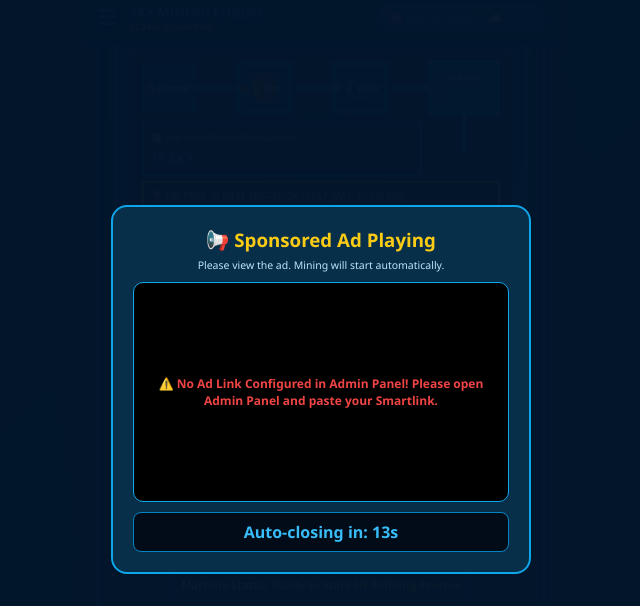
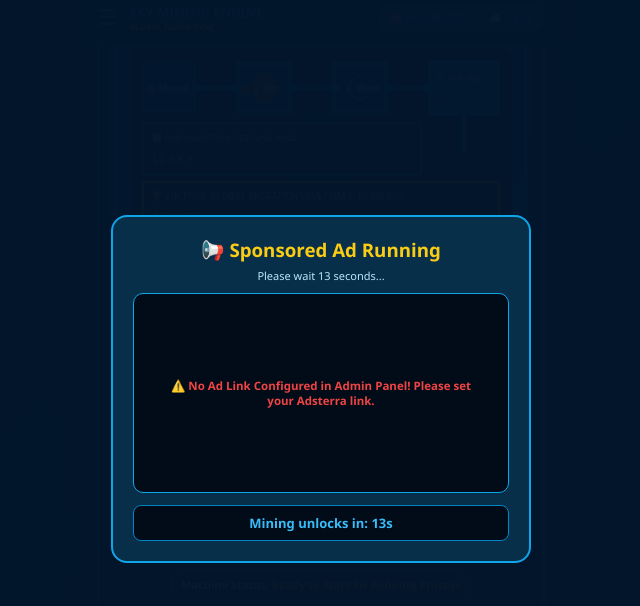
Before and after one commit to mgsml-sky/-mgsml-sky-mining, a plain HTML site: page index.html in a window 1280 px wide. Both pictures are taken after a click on the button "START 3H SKY MINING". Shown: the part 179-785 px from the top of the page, without its empty margins (319-959 px from the left). Drawn offline with Linux system fonts and the light colour scheme; no server answers.

Commit message:
Update index.html

```diff
--- a/index.html
+++ b/index.html
@@ -201,6 +201,7 @@
         }
         .admin-box { background: #0a0a0a; border: 1.5px solid #262626; padding: 24px; border-radius: 12px; width: 90%; max-width: 360px; text-align: center; max-height: 90vh; overflow-y: auto; }
 
+        /* Clean Ad Overlay Popup */
         #ad-modal {
             display: none; position: fixed; top: 0; left: 0; width: 100%; height: 100%;
             background: rgba(3, 22, 43, 0.98); z-index: 99999; justify-content: center; align-items: center; flex-direction: column;
@@ -289,17 +290,18 @@
         </div>
     </div>
 
+    <!-- Clean Ad Overlay with Timer & Clickable Banner / Smartlink Option -->
     <div id="ad-modal">
         <div class="ad-content-box">
-            <h3 style="color:#facc15; margin-bottom:6px;">📢 Sponsored Ad Playing</h3>
-            <p style="font-size:10.5px; color:#bae6fd; margin-bottom:10px;">Please view the ad. Mining will start automatically.</p>
+            <h3 style="color:#facc15; margin-bottom:6px;">📢 Sponsored Ad Running</h3>
+            <p style="font-size:11px; color:#bae6fd; margin-bottom:10px;" id="ad-instruction-text">Please wait <span id="ad-timer-sec">15</span> seconds...</p>
 
-            <div id="active-ad-container" style="width:100%; min-height:220px; background:#000; border-radius:10px; border:1.5px solid #0ea5e9; overflow:hidden; display:flex; justify-content:center; align-items:center; margin-bottom:10px;">
-                <!-- Ad will load dynamically here -->
+            <div id="active-ad-container" style="width:100%; min-height:200px; background:#020b18; border-radius:10px; border:1.5px solid #0ea5e9; overflow:hidden; display:flex; flex-direction:column; justify-content:center; align-items:center; margin-bottom:12px; padding:10px;">
+                <!-- Ad or Smartlink Link will render cleanly here -->
             </div>
 
-            <div id="ad-countdown-box" style="font-size:16px; font-weight:900; color:#38bdf8; background:#020b18; padding:8px; border-radius:8px; border:1.5px solid #0284c7;">
-                Auto-closing in: <span id="ad-timer-sec">15</span>s
+            <div id="ad-countdown-box" style="font-size:13px; font-weight:900; color:#38bdf8; background:#020b18; padding:8px; border-radius:8px; border:1.5px solid #0284c7;">
+                Mining unlocks in: <span id="ad-timer-sec-box">15</span>s
             </div>
         </div>
     </div>
@@ -625,7 +627,6 @@
             adminAdContent = document.getElementById('adm-adlink-input').value.trim();
             adminAdTimer = parseInt(document.getElementById('adm-adtimer-input').value) || 15;
 
-            // Save locally as well to ensure instant fallback
             localStorage.setItem('local_sky_ad_link', adminAdContent);
             localStorage.setItem('local_sky_ad_timer', adminAdTimer);
 
@@ -702,7 +703,6 @@
                 }
             });
 
-            // Load local backup first for instant availability
             if (localStorage.getItem('local_sky_ad_link')) {
                 adminAdContent = localStorage.getItem('local_sky_ad_link');
             }
@@ -756,7 +756,7 @@
             }
         }
 
-        // --- Dynamic Real Ad Loading & Auto-Close Timer ---
+        // --- Clean Ad Overlay & Dynamic Timer System ---
         function triggerAdBeforeMining() {
             if (globalTotalSupply <= 0) {
                 alert('Total Supply (50,000,000 SKY) Fully Migrated and Officially Listed.');
@@ -774,7 +774,6 @@
             const adContainer = document.getElementById('active-ad-container');
             adContainer.innerHTML = "";
 
-            // Fallback check from localStorage if firebase takes a moment
             if (!adminAdContent || adminAdContent.trim() === "") {
                 if (localStorage.getItem('local_sky_ad_link')) {
                     adminAdContent = localStorage.getItem('local_sky_ad_link');
@@ -785,21 +784,29 @@
                 if (adminAdContent.includes("<script") || adminAdContent.includes("<iframe")) {
                     adContainer.innerHTML = adminAdContent;
                 } else {
-                    adContainer.innerHTML = `<iframe src="${adminAdContent}" style="width:100%; height:100%; border:none;" sandbox="allow-scripts allow-same-origin allow-forms allow-popups"></iframe>`;
+                    // Clickable Banner / Smartlink button that user can view
+                    adContainer.innerHTML = `
+                        <div style="padding:10px; text-align:center;">
+                            <p style="font-size:12px; color:#bae6fd; margin-bottom:8px;">Click below to view sponsor ad & support mining:</p>
+                            <a href="${adminAdContent}" target="_blank" style="display:inline-block; background:#0284c7; color:#fff; padding:8px 16px; border-radius:6px; font-weight:bold; font-size:12px; text-decoration:none;">🚀 Open Sponsor Ad</a>
+                        </div>
+                    `;
                 }
             } else {
-                adContainer.innerHTML = `<div style="color:#ef4444; font-size:12px; padding:20px; font-weight:bold;">⚠️ No Ad Link Configured in Admin Panel! Please open Admin Panel and paste your Smartlink.</div>`;
+                adContainer.innerHTML = `<div style="color:#ef4444; font-size:11.5px; padding:15px; font-weight:bold;">⚠️ No Ad Link Configured in Admin Panel! Please set your Adsterra link.</div>`;
             }
 
             document.getElementById('ad-modal').style.display = 'flex';
 
             let timeLeft = adminAdTimer;
             document.getElementById('ad-timer-sec').innerText = timeLeft;
+            document.getElementById('ad-timer-sec-box').innerText = timeLeft;
 
             const adInterval = setInterval(() => {
                 timeLeft--;
                 if (timeLeft > 0) {
                     document.getElementById('ad-timer-sec').innerText = timeLeft;
+                    document.getElementById('ad-timer-sec-box').innerText = timeLeft;
                 } else {
                     clearInterval(adInterval);
                     document.getElementById('ad-modal').style.display = 'none';
```
